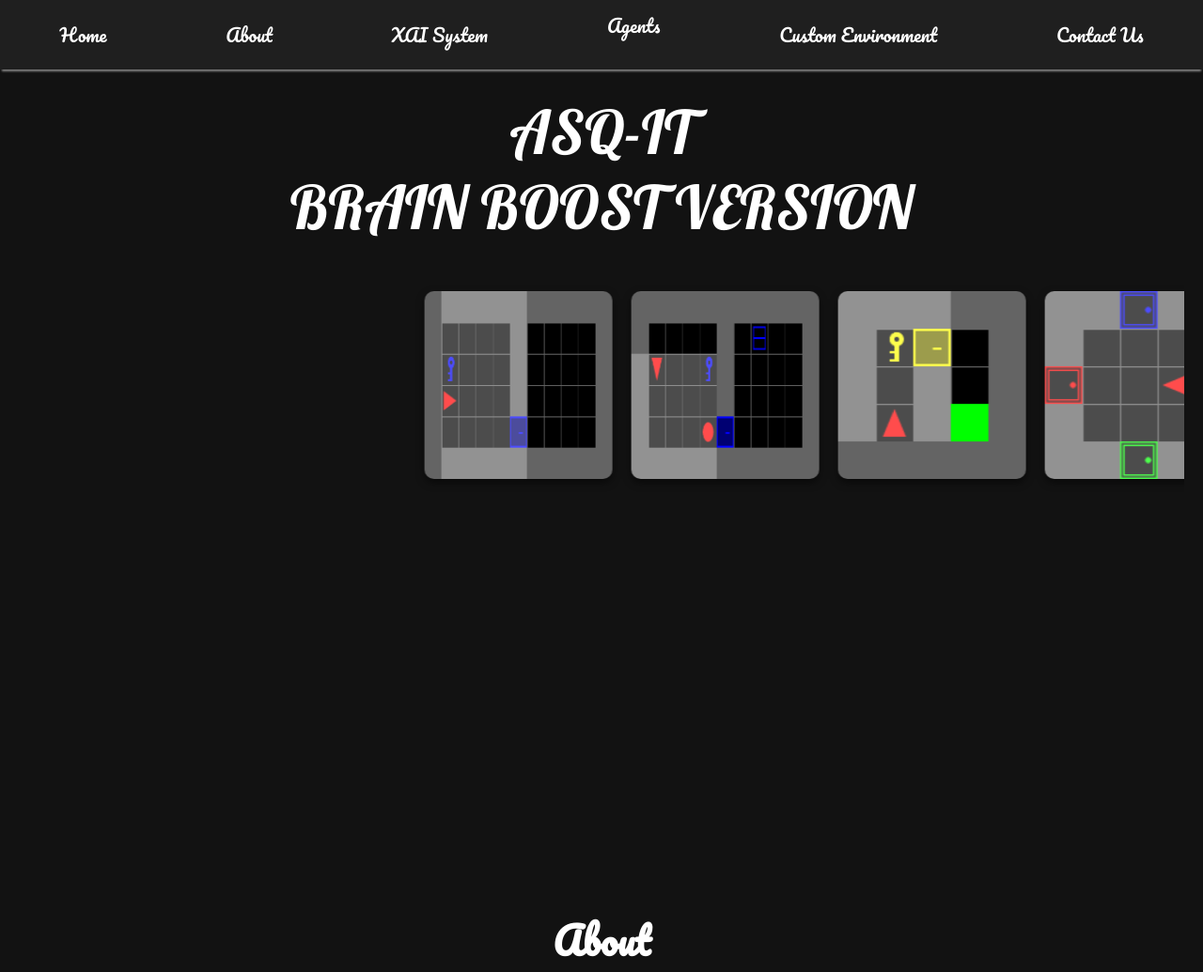
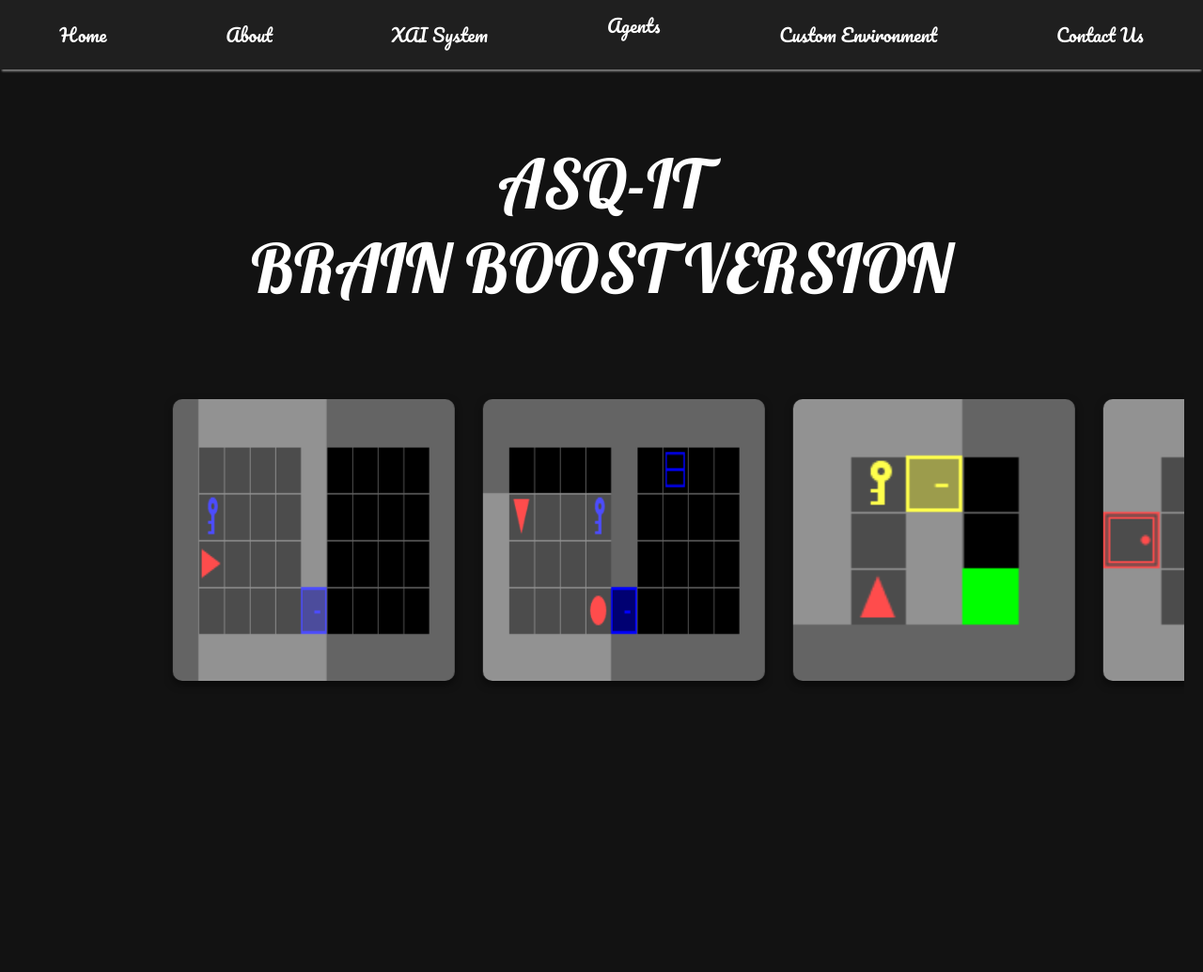
Before and after one commit to ItsRamiz/eXplainableAI, a Flask app: page / in a window 1280 px wide. Shown: the top 1035 px of the page at 94% size. Run offline with Flask 3, Linux system fonts and the light colour scheme; some web fonts are replaced.

Commit message:
fix templates

```diff
--- a/templates/CrossingEnv.html
+++ b/templates/CrossingEnv.html
@@ -21,14 +21,13 @@
             padding: 20px;
             border-radius: 10px;
             width: 100%;
-            max-width: 1200px;
             margin: 0 auto;
         }
         h1 {
             font-size: 2em;
             margin: 5px 0;
             margin-bottom: 50px;
-            margin-top: 500px;
+            margin-top: 700px;
         }
         h2 {
             font-size: 5em;
--- a/templates/DynamicObstacles.html
+++ b/templates/DynamicObstacles.html
@@ -21,14 +21,13 @@
             padding: 20px;
             border-radius: 10px;
             width: 100%;
-            max-width: 1200px;
             margin: 0 auto;
         }
         h1 {
             font-size: 2em;
             margin: 5px 0;
             margin-bottom: 50px;
-            margin-top: 500px;
+            margin-top: 700px;
         }
         h2 {
             font-size: 5em;
--- a/templates/Main.html
+++ b/templates/Main.html
@@ -66,24 +66,26 @@
             text-align: center;
         }
         .title {
-            font-size: 4em;
+            font-size: 4.5em;
             font-family: 'Lobster', cursive;
-            margin-bottom: 40px;
+            margin-bottom: 30px;
+            margin-top: 50px;
         }
         .images-container {
             overflow: hidden;
             position: relative;
-            height: 240px;
+            height: 340px;
             margin-bottom: 40px;
+            margin-top: 80px;
         }
         .images {
             display: flex;
-            animation: scroll 40s linear infinite;
+            animation: scroll 30s linear infinite;
         }
         .images img {
-            width: 200px;
-            height: 200px;
-            margin: 10px;
+            width: 300px;
+            height: 300px;
+            margin: 15px;
             border-radius: 10px;
             box-shadow: 0 4px 8px rgba(0, 0, 0, 0.5);
         }
--- a/templates/UnlockEnv.html
+++ b/templates/UnlockEnv.html
@@ -21,7 +21,6 @@
             padding: 20px;
             border-radius: 10px;
             width: 100%;
-            max-width: 1200px;
             margin: 0 auto;
         }
         h1 {
```
